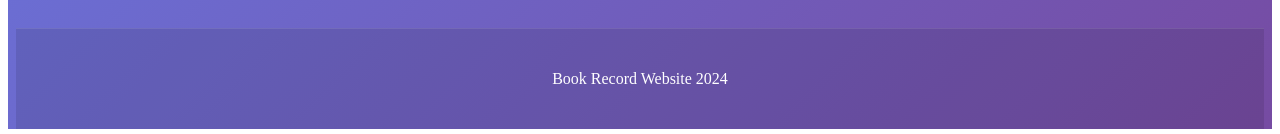
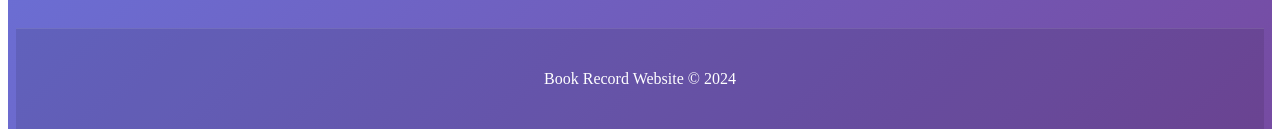
Before and after one commit to humblespace-tech/book-record-website, a Next.js app: page / in a window 1280 px wide. Shown: the part 679-813 px from the top of the page. Built offline with nearby package versions, Linux system fonts and the light colour scheme.

Commit message:
Make all homepage cards clickable links to add-book page

```diff
--- a/pages/index.js
+++ b/pages/index.js
@@ -35,20 +35,24 @@ export default function Home() {
       </div>
       </Link>
 
+          <Link href="/add-book" style={{textDecoration: 'none', color: 'inherit'}}>
             <div className={styles.card}>
               <h3>Rating System</h3>
               <p>Rate and review your favorite reads</p>
       </div>
+      </Link>
 
+          <Link href="/add-book" style={{textDecoration: 'none', color: 'inherit'}}>
             <div className={styles.card}>
               <h3>Statistics</h3>
               <p>View your reading habits and collection stats</p>
       </div>
+      </Link>
       </div>
       </main>
 
       <footer className={styles.footer}>
-        <p>Book Record Website 2024</p>
+        <p>Book Record Website © 2024</p>
       </footer>
       </div>
   )
```
Lines whose indentation alone changed are shown as unchanged.
